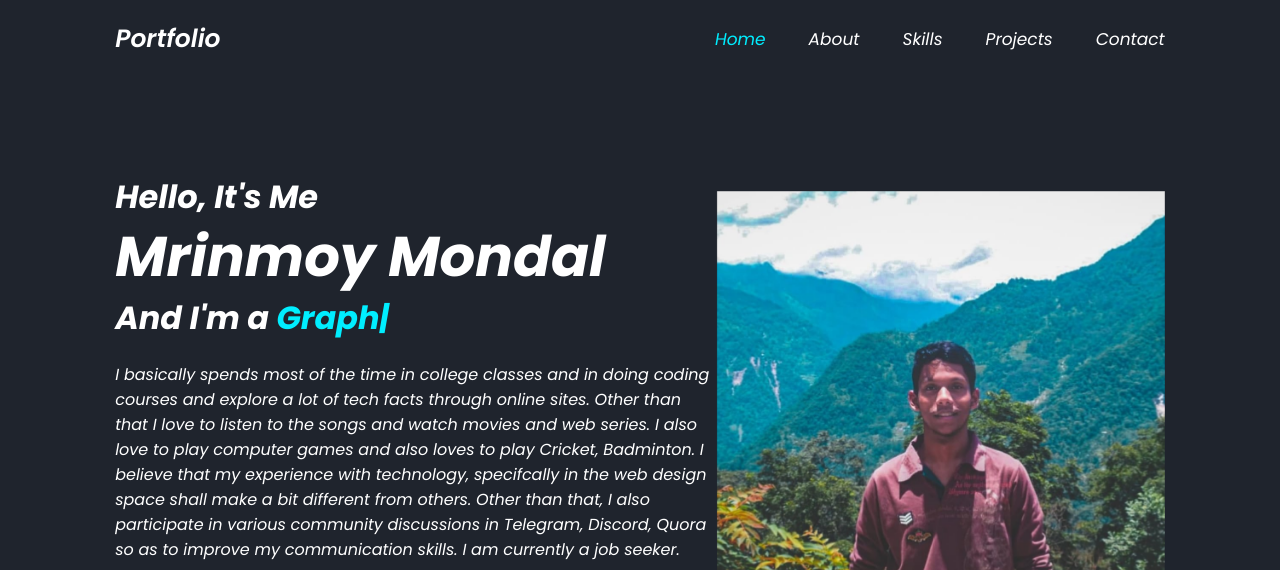
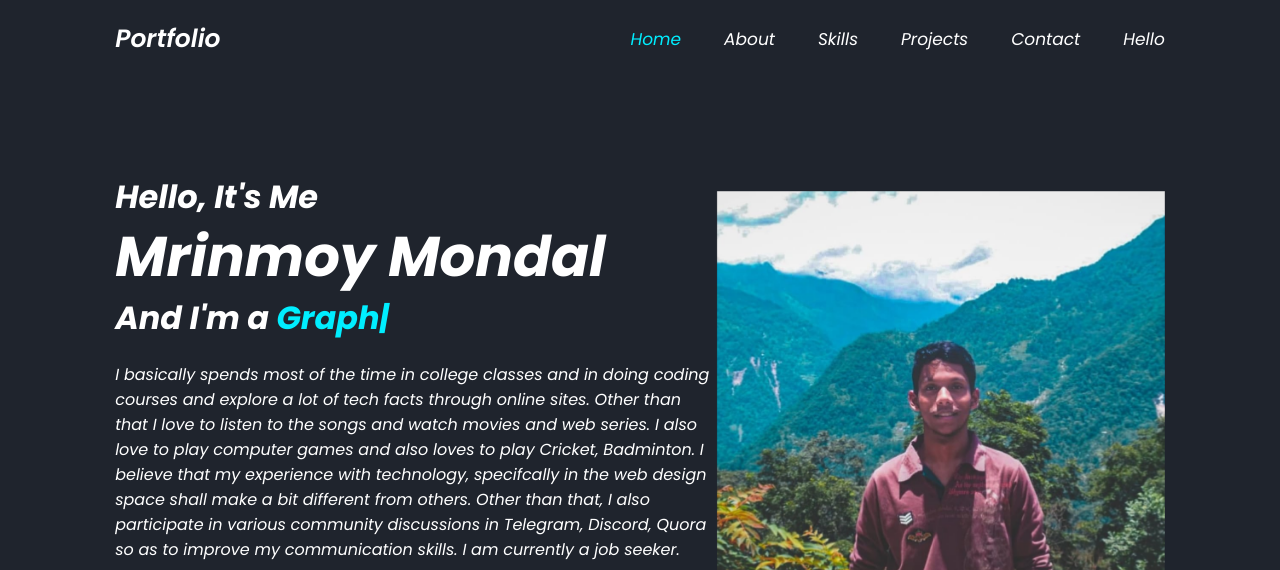
Before and after one commit to matrix183/Portfolio, a plain HTML site: page index.html in a window 1280 px wide. Shown: the top 570 px of the page. Drawn offline with nearby package versions, Linux system fonts and the light colour scheme.

Commit message:
Update index.html

```diff
--- a/index.html
+++ b/index.html
@@ -21,6 +21,7 @@
             <a href="#skills">Skills</a>
             <a href="#projects">Projects</a>
             <a href="#contact">Contact</a>
+            <a href="#contact">Hello</a>
         </nav>
     </header>
 
```
